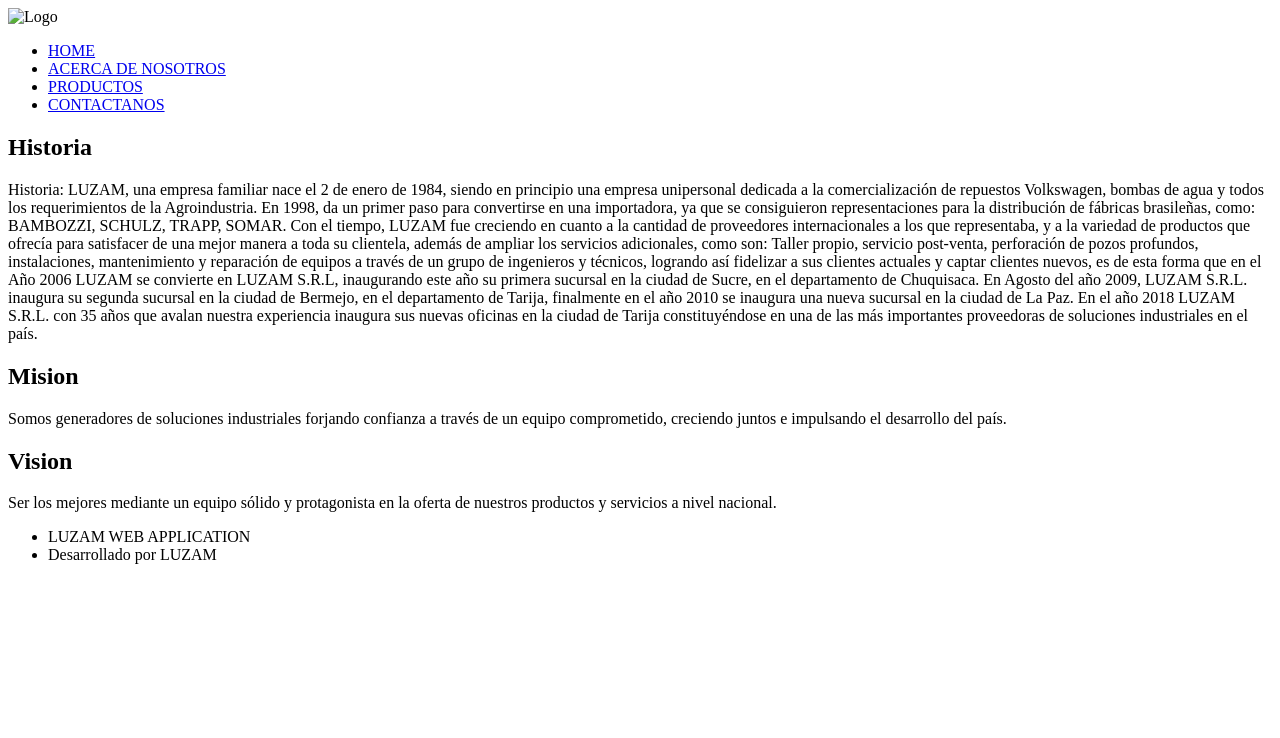
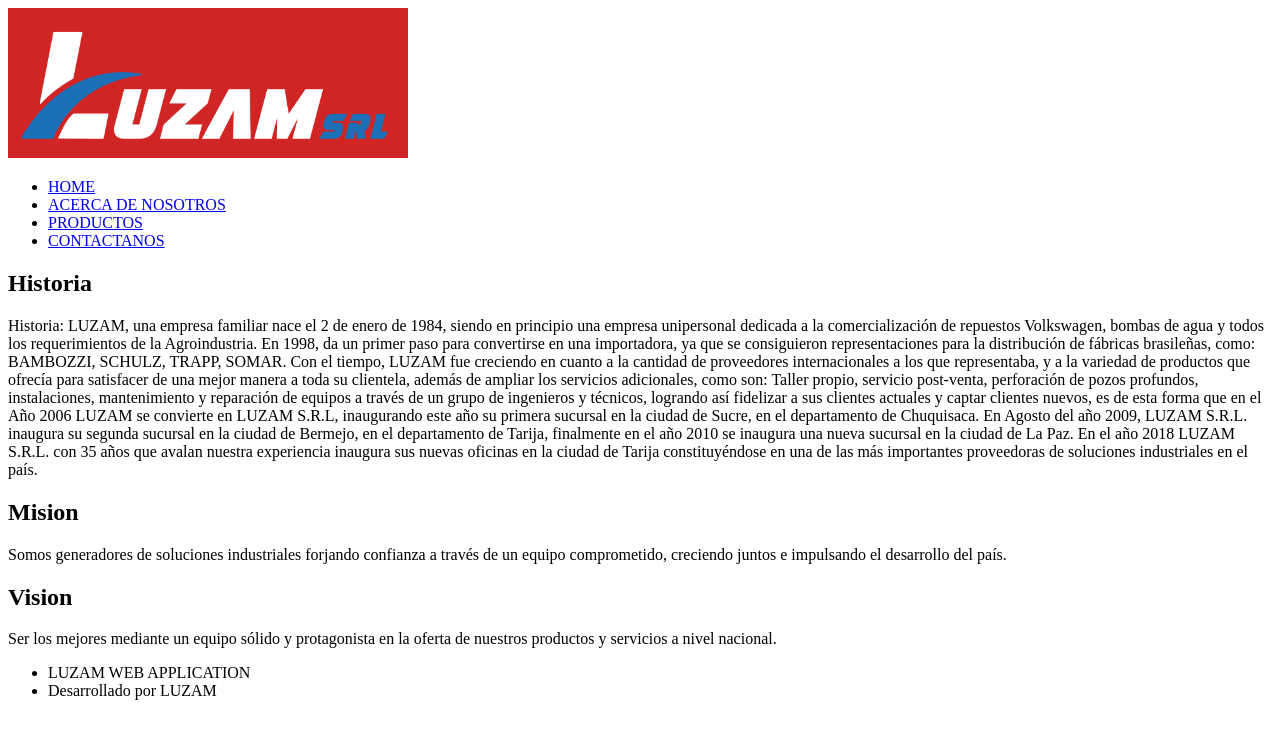
Before and after one commit to sergioale1990/WebDevelopment, a plain HTML site: page WebApp/nosotros.html in a window 1280 px wide. Drawn offline with Linux system fonts and the light colour scheme.

```diff
--- a/WebApp/nosotros.html
+++ b/WebApp/nosotros.html
@@ -7,15 +7,17 @@
 </head>
 
 <body>
-    <div class="Header">
-        <img src="/html/Resources/LogoLuzam.png" alt="Logo" width="400" height="150">
-        <ul id="menu">
-            <li><a href="/html/home.html">HOME</a></li>
-            <li><a href="WebApp/nosotros.html">ACERCA DE NOSOTROS</a></li>
-            <li><a href="WebApp/productos.html">PRODUCTOS</a></li>
-            <li><a href="WebApp/contactanos.html">CONTACTANOS</a></li>
-        </ul>
-    </div>
+    <header class = "Header">
+        <div class="Header">
+            <img src="../Resources/LogoLuzam.png" alt="Logo" width="400" height="150">
+            <ul id="menu">
+                <li><a href="../home.html">HOME</a></li>
+                <li><a href="nosotros.html">ACERCA DE NOSOTROS</a></li>
+                <li><a href="productos.html">PRODUCTOS</a></li>
+                <li><a href="contactanos.html">CONTACTANOS</a></li>
+            </ul>
+        </div>
+    </header>
     <div class="Historia">
         <h2>Historia</h2>
         <p>Historia: LUZAM, una empresa familiar nace el 2 de enero de 1984, siendo en principio una empresa unipersonal
@@ -46,11 +48,11 @@
         <p>Ser los mejores mediante un equipo sólido y protagonista en la oferta de nuestros productos y servicios a
             nivel nacional.</p>
     </div>
-    <div class="Footer">
+    <footer class="Footer">
         <ul>
             <li>LUZAM WEB APPLICATION</li>
             <li>Desarrollado por LUZAM</li>
         </ul>
-    </div>
+    </footer>
 
 </html>
```
Also changed, not shown: WebApp/contactanos.html (+10 -7 lines), WebApp/login.html (+7 -1 lines), WebApp/productos.html (+30 -0 lines), home.html (+6 -6 lines), Resources/Centrifugas.png (added), Resources/Jet.png (added), Resources/Perifericas.png (added).
